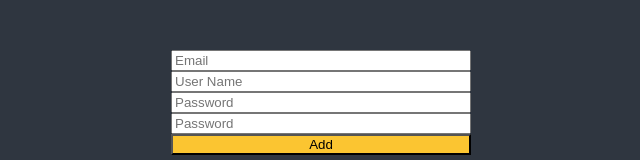
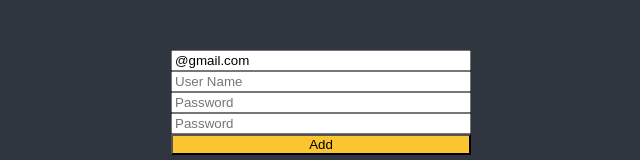
Before and after one commit to coyo-hm/reactjs_practice, a React (Create React App) app: page / in a window 1280 px wide. Shown: the top 160 px of the page, without its empty margins (319-959 px from the left). Built offline with nearby package versions, Linux system fonts and the light colour scheme.

Commit message:
FEAT: Print Error Msg

```diff
--- a/src/ToDoList.tsx
+++ b/src/ToDoList.tsx
@@ -8,6 +8,11 @@ const SignupForm = styled.form`
   flex-direction: column;
   max-width: 300px;
   margin: 50px auto;
+`;
+
+const ErrorMsg = styled.span`
+  margin: 10px 0;
+  color: red;
 `;
 
 // function ToDoList() {
@@ -46,41 +51,49 @@ const SignupForm = styled.form`
 //     </div>
 //   );
 // }
+interface IForm {
+  email: string;
+  username?: string;
+  password: string;
+  passwordCheck: string;
+}
 
 function ToDoList() {
-  const { register, handleSubmit, formState } = useForm();
+  const {
+    register,
+    handleSubmit,
+    formState: { errors },
+  } = useForm<IForm>({ defaultValues: { email: "@gmail.com" } });
 
   const onVaild = (data: any) => {
     console.log(data);
   };
 
-  console.log(formState.errors);
-  /*
-  password: {type: 'minLength', message: 'Password는 8자 이상이어야 합니다.', ref: input}
-  passwordCheck: {type: 'minLength', message: '', ref: input}
-  username: {type: 'required', message: '', ref: input}
-  */
+  console.log(errors);
 
   return (
     <div>
       <SignupForm onSubmit={handleSubmit(onVaild)}>
         <input
           {...register("email", {
-            required: true,
+            required: "Email은 필수 항목입니다.",
             pattern: {
-              value: /^ [A - Za - z0 -9._ % +-] +@gmail.com$/,
+              value: /^[A-Za-z0-9._ %+-]+@gmail\.com$/,
               message: "gmail만 주소만 허용됩니다.",
             },
           })}
           placeholder={"Email"}
         />
-        <input
-          {...register("username", { required: true })}
-          placeholder={"User Name"}
-        />
+        {errors.email && errors.email?.message !== "" && (
+          <ErrorMsg>{errors?.email?.message}</ErrorMsg>
+        )}
+        <input {...register("username")} placeholder={"User Name"} />
+        {errors.username && errors.username?.message !== "" && (
+          <ErrorMsg>{errors?.username?.message}</ErrorMsg>
+        )}
         <input
           {...register("password", {
-            required: true,
+            required: "필수 항목입니다.",
             minLength: {
               value: 8,
               message: "Password는 8자 이상이어야 합니다.",
@@ -88,10 +101,19 @@ function ToDoList() {
           })}
           placeholder={"Password"}
         />
+        {errors.password && errors.password?.message !== "" && (
+          <ErrorMsg>{errors?.password?.message}</ErrorMsg>
+        )}
         <input
-          {...register("passwordCheck", { required: true, minLength: 8 })}
+          {...register("passwordCheck", {
+            required: "필수 항목입니다.",
+            minLength: 8,
+          })}
           placeholder={"Password"}
         />
+        {errors.passwordCheck && errors.passwordCheck?.message !== "" && (
+          <ErrorMsg>{errors?.passwordCheck?.message}</ErrorMsg>
+        )}
         <button>Add</button>
       </SignupForm>
     </div>
```
